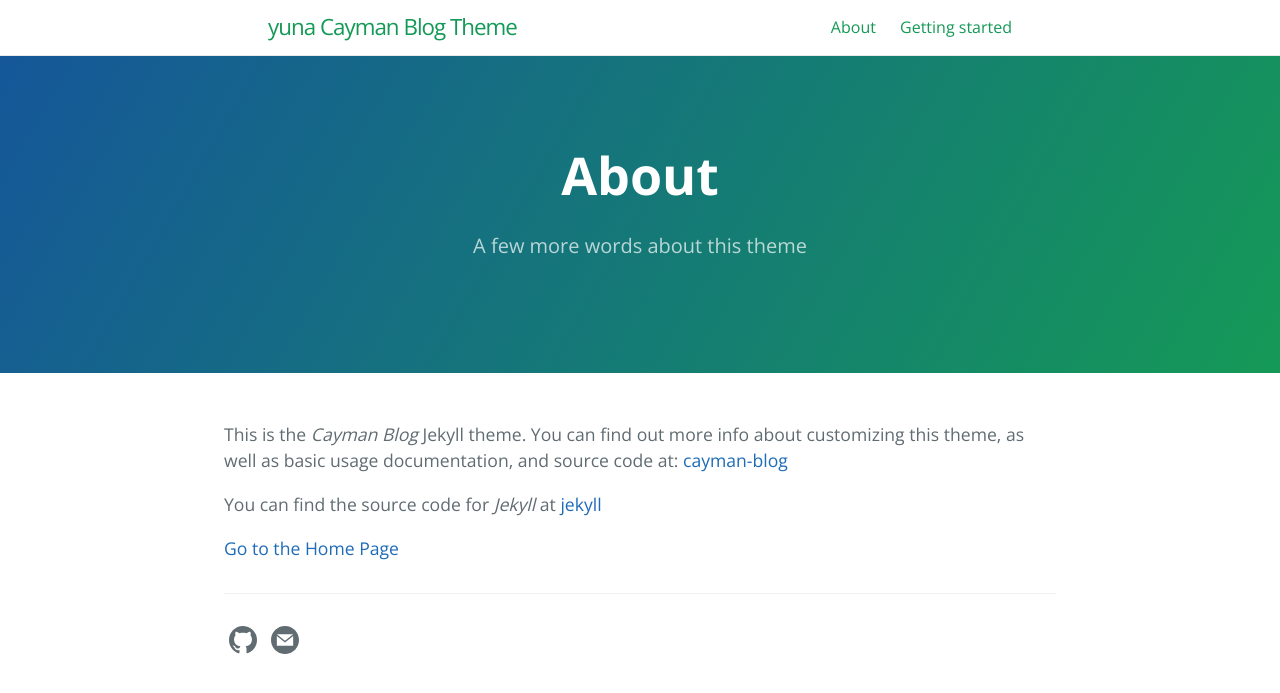
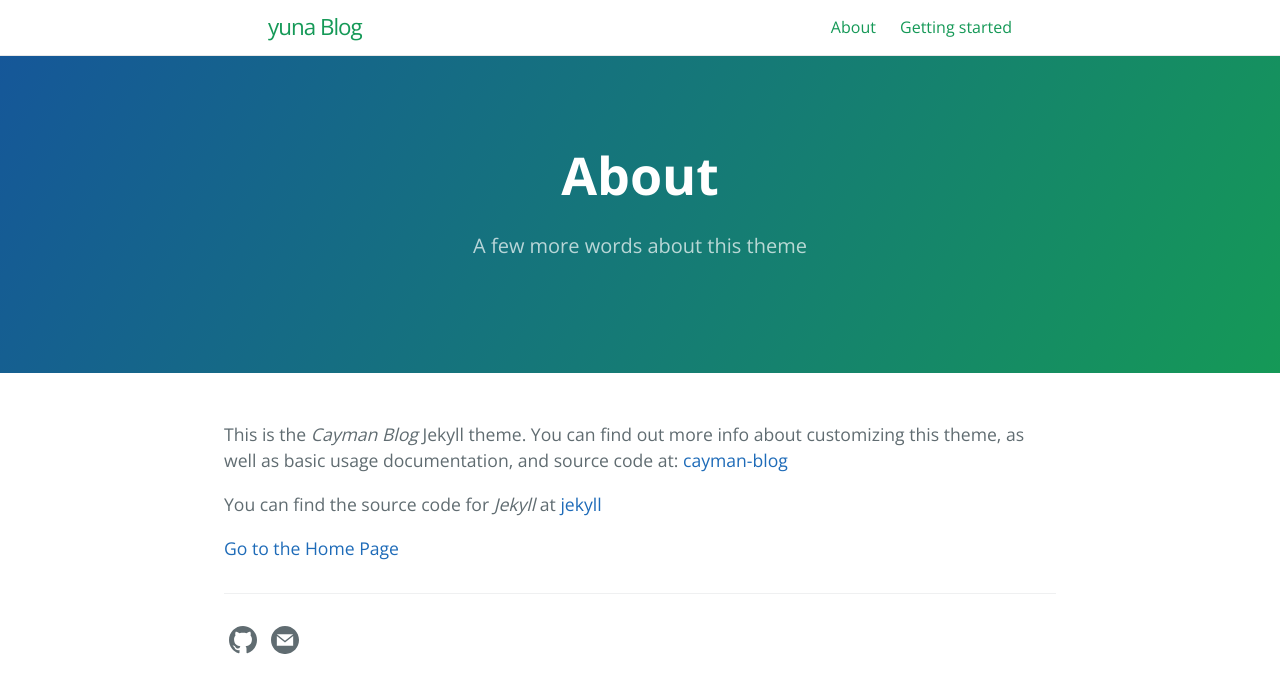
Before and after one commit to zzingyuna/test_site.github.io, a Jekyll site: the page built from about.md, in a window 1280 px wide. Shown: the top 693 px of the page. Built offline with Jekyll 4.4.1, drawn with Linux system fonts in a browser that asks for light colours.

Commit message:
Update _config.yml

```diff
--- a/_config.yml
+++ b/_config.yml
@@ -1,4 +1,4 @@
-title: yuna Cayman Blog Theme
+title: yuna Blog
 description: Cayman Blog Theme is a clean, responsive blogging theme for Jekyll and GitHub Pages, with social/SEO features.
 show_downloads: true
 
```
